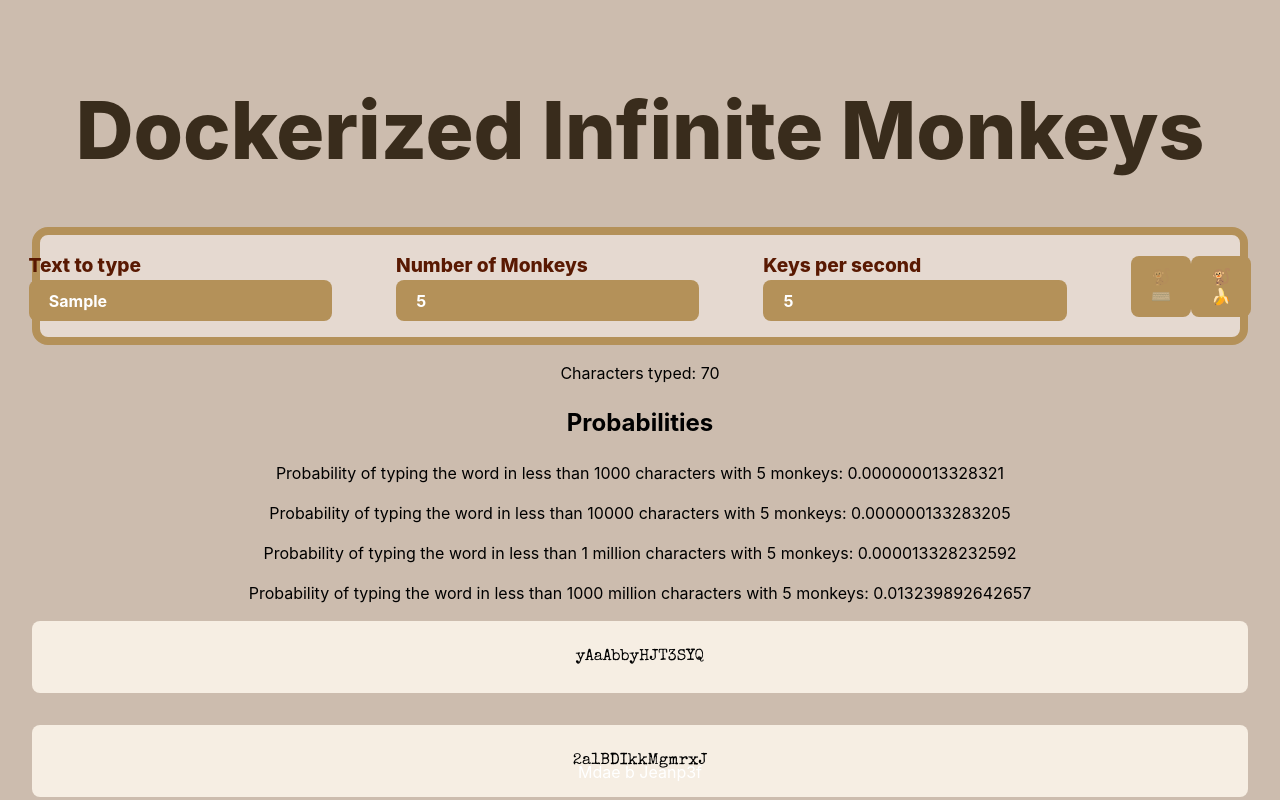
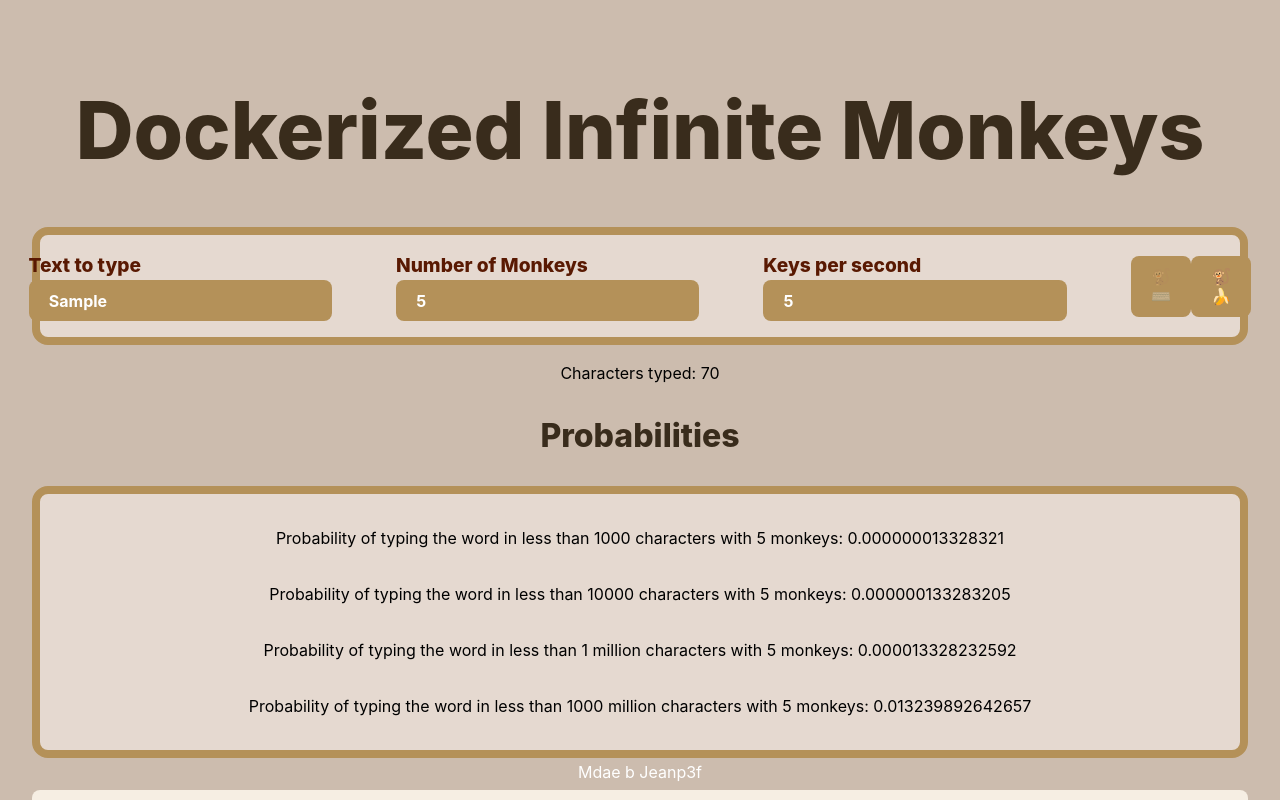
Before and after one commit to Jeanpefe/dockerized-infinite-monkeys, a React (Vite) app: page / in a window 1280 px wide. Both pictures are taken after typing "Sample", "5", "5" into the empty fields and a click on the button "🐒⌨️". Shown: the top 800 px of the page. Built offline with nearby package versions, Linux system fonts and the light colour scheme.

Commit message:
feat: display probabilities inside of a styled block

```diff
--- a/src/App.tsx
+++ b/src/App.tsx
@@ -62,8 +62,8 @@ function App() {
       {inputText &&
         <>
           <p>Characters typed: {charactersTyped}</p>
-          <section>
-            <h2>Probabilities</h2>
+          <h2>Probabilities</h2>
+          <section style={{ 'display': 'flex', 'flexDirection': 'column', 'alignItems': 'center', 'justifyContent': 'center', 'backgroundColor': '#e5d9d0', 'borderRadius': '1rem', 'border': '0.5rem solid #b49159', 'padding': '1rem' }}>
             <ProbabilityUnderConditions inputNumberOfMonkeys={inputNumberOfMonkeys} numberOfCharacters={1000} displayTextNumberOfCharacters={'1000'} inputText={inputText} numberOfDecimals={15} />
             <ProbabilityUnderConditions inputNumberOfMonkeys={inputNumberOfMonkeys} numberOfCharacters={10000} displayTextNumberOfCharacters={'10000'} inputText={inputText} numberOfDecimals={15} />
             <ProbabilityUnderConditions inputNumberOfMonkeys={inputNumberOfMonkeys} numberOfCharacters={1000000} displayTextNumberOfCharacters={'1 million'} inputText={inputText} numberOfDecimals={15} />
@@ -71,7 +71,7 @@ function App() {
           </section>
         </>
       }
-      <section style={{ "display": "flex", "gap": "2rem", "flexDirection": "column" }}>
+      <section style={{ "display": "flex", "gap": "2rem", "flexDirection": "column", "marginTop": '2rem' }}>
         {inputNumberOfMonkeys > 50 ? (
           (
             Array.from({ length: 50 }).map((_, index) => (
--- a/src/index.css
+++ b/src/index.css
@@ -21,6 +21,12 @@ body {
 h1 {
   font-size:5rem;
   line-height: 1.1;
+  color: #392c1c;
+  font-weight: 800;
+}
+
+h2 {
+  font-size: 2rem;
   color: #392c1c;
   font-weight: 800;
 }
```
